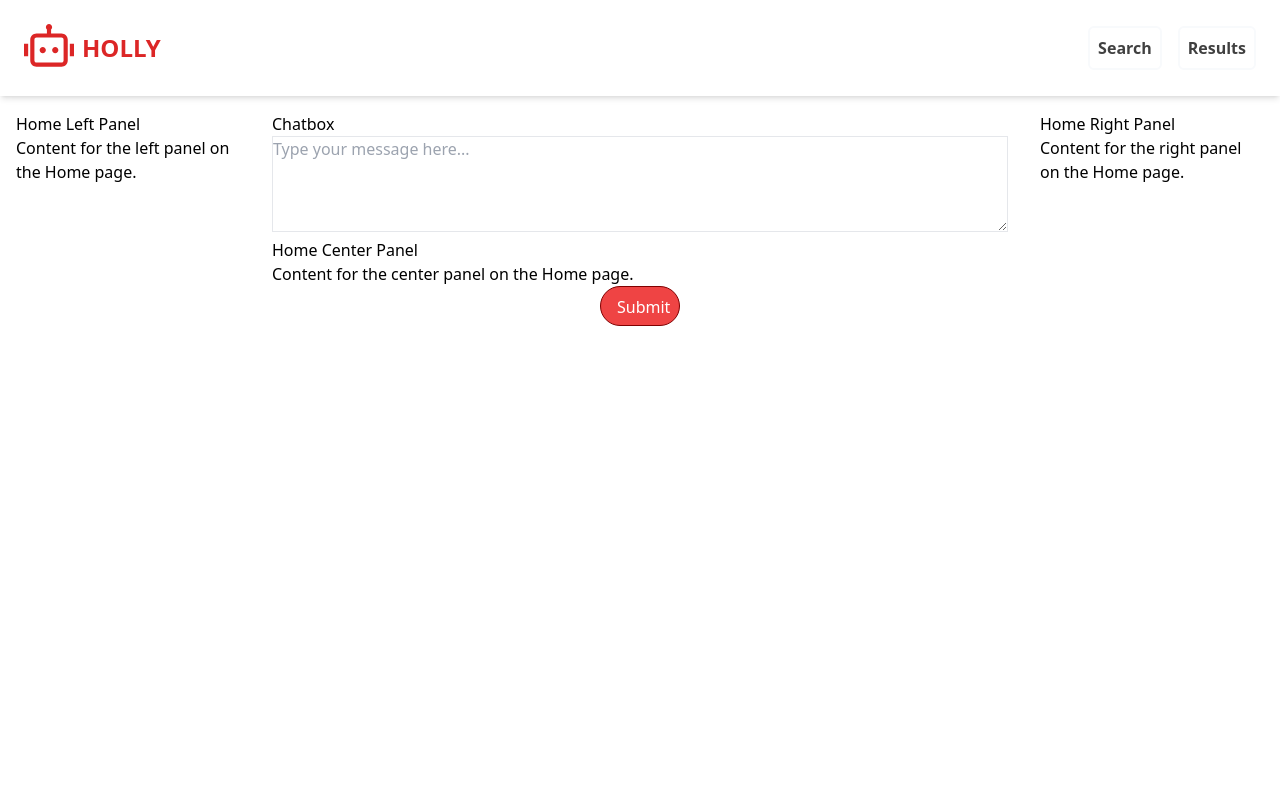
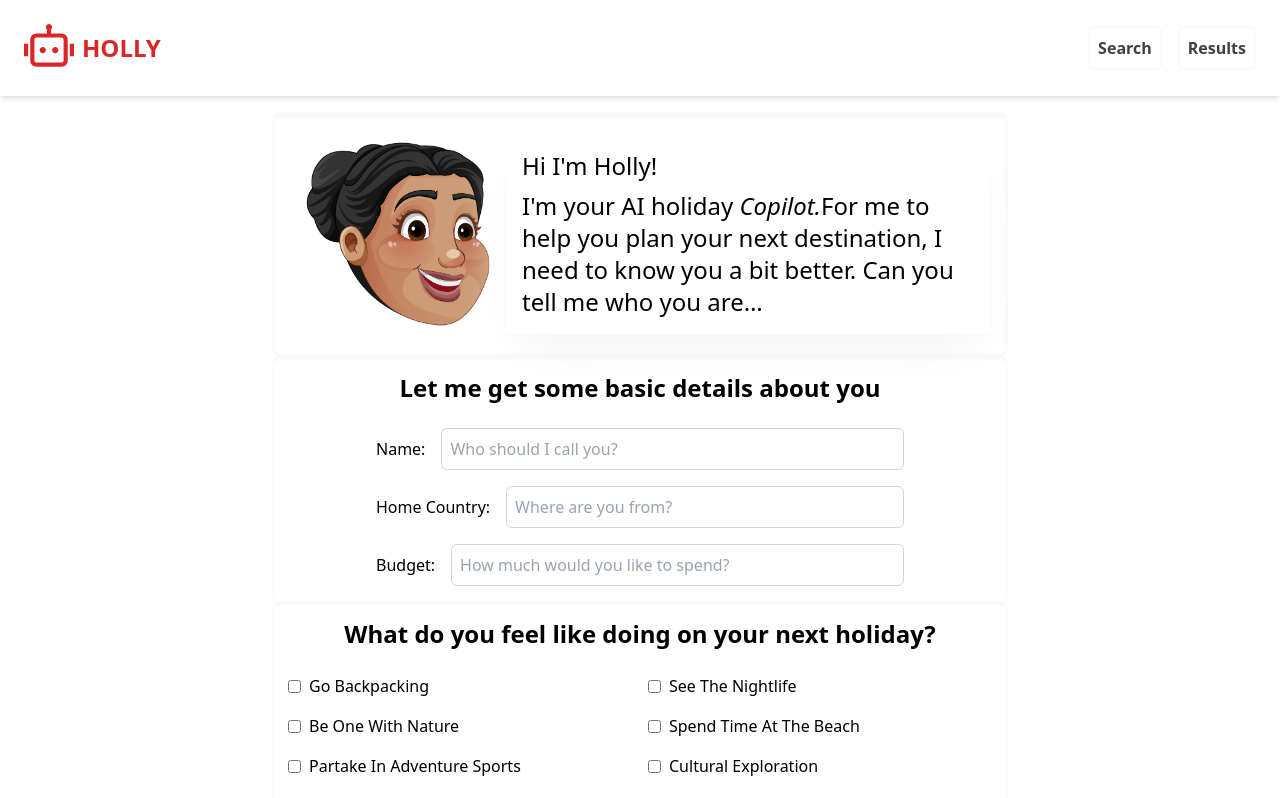
Before and after one commit to MakalaMabotja/HollyApp, a React (Vite) app in the folder frontend/: page / in a window 1280 px wide. Shown: the top 798 px of the page. Built offline with nearby package versions, Linux system fonts and the light colour scheme.

Commit message:
Updated Home.jsx to add home page components

```diff
--- a/frontend/src/pages/Home/Home.jsx
+++ b/frontend/src/pages/Home/Home.jsx
@@ -1,28 +1,50 @@
-import React from 'react';
+import React, { useState } from 'react';
 import LeftPanel from '../../components/LeftPanel';
 import CenterPanel from '../../components/CenterPanel';
 import RightPanel from '../../components/RightPanel';
-import Chatbox from '../../components/Chatbox';
 import SubmitButton from '../../components/SubmitButton';
+import HollyBox from '../../components/HollyBox';
+import PreferencesForm from './components/PreferencesForm';
+import UserDetailsForm from './components/UserDetailsForm';
 
 const Home = () => {
+  // State for managing the user's name
+  const [name, setName] = useState('');
+
+  // Handler to update the user's name
+  const handleNameChange = (newName) => {
+    setName(newName);
+  };
+
   return (
-    <>
+    <div>
+      <div className='hidden lg:flex lg:flex-row lg:flex-wrap items-center h-screen'>
+        <LeftPanel/>
+        <CenterPanel>
+          <HollyBox name={name} />
+          <UserDetailsForm onNameChange={handleNameChange} />
+          <PreferencesForm />
+          <SubmitButton label="Submit" route="/results" />
+        </CenterPanel>
+        <RightPanel />
+      </div>
+
+      {/* Home page view for mobile */}
+      <div className='flex flex-col items-center space-y-4 lg:hidden'>
+        <CenterPanel>
+          <HollyBox name={name} />
+          <UserDetailsForm onNameChange={handleNameChange} />
+        </CenterPanel>
         <LeftPanel>
-        <h2>Home Left Panel</h2>
-        <p>Content for the left panel on the Home page.</p>
+          <PreferencesForm />
         </LeftPanel>
-      <CenterPanel>
-        <Chatbox />
-        <h2>Home Center Panel</h2>
-        <p>Content for the center panel on the Home page.</p>
-        <SubmitButton label="Submit" route="/results"/>
-      </CenterPanel>
         <RightPanel>
           <h2>Home Right Panel</h2>
           <p>Content for the right panel on the Home page.</p>
+          <SubmitButton label="Submit" route="/results" />
         </RightPanel>
-    </>
+      </div>
+    </div>
   );
 };
 
```
Lines whose indentation alone changed are shown as unchanged.
